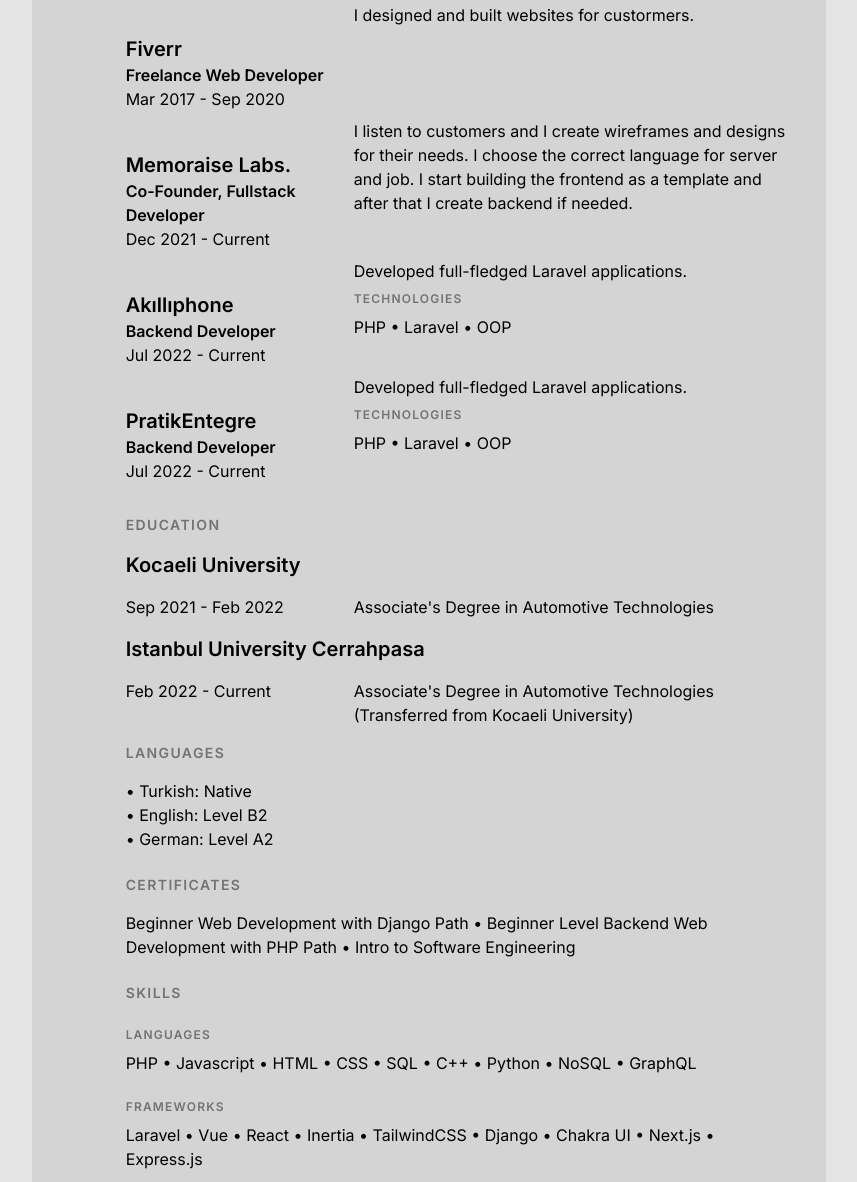
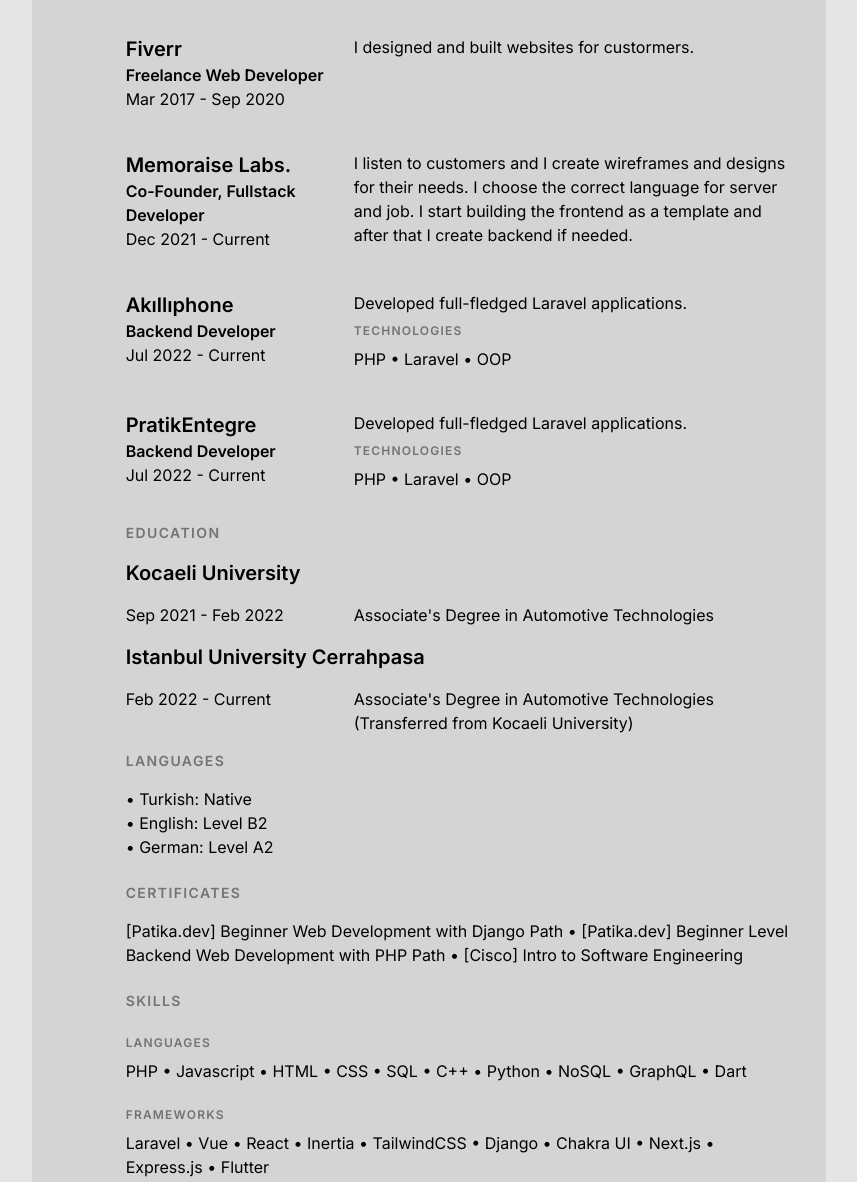
Before and after one commit to onursedef/resume, a website built with Vite: page index.html in a window 1280 px wide. Shown: the part 401-1583 px from the top of the page, without its empty margins (211-1068 px from the left). Built offline with nearby package versions, Linux system fonts and the light colour scheme; a web font is replaced by a local one.

Commit message:
Certifiation links added, style changes

```diff
--- a/index.html
+++ b/index.html
@@ -64,7 +64,7 @@
           <p class="font-semibold">Freelance Web Developer</p>
           <p>Mar 2017 - Sep 2020</p>
         </div>
-        <div class="content">
+        <div class="content mt-6">
           <p>I designed and built websites for custormers.</p>
         </div>
         <div class="md:col-span-4 col-span-1 mt-6">
@@ -76,7 +76,7 @@
           <p class="font-semibold">Co-Founder, Fullstack Developer</p>
           <p>Dec 2021 - Current</p>
         </div>
-        <div class="content">
+        <div class="content mt-6">
           <p>I listen to customers and I create wireframes and designs for their needs. I choose the correct language
             for server and job. I start building the frontend as a template and after that I create backend if needed.
           </p>
@@ -90,7 +90,7 @@
           <p class="font-semibold">Backend Developer</p>
           <p>Jul 2022 - Current</p>
         </div>
-        <div class="content">
+        <div class="content mt-6">
           <p>Developed full-fledged Laravel applications.</p>
           <p class="subheading-sm mt-2">Technologies</p>
           <p class="mt-2">PHP • Laravel • OOP</p>
@@ -104,7 +104,7 @@
           <p class="font-semibold">Backend Developer</p>
           <p>Jul 2022 - Current</p>
         </div>
-        <div class="content">
+        <div class="content mt-6">
           <p>Developed full-fledged Laravel applications.</p>
           <p class="subheading-sm mt-2">Technologies</p>
           <p class="mt-2">PHP • Laravel • OOP</p>
@@ -146,18 +146,34 @@
           Certificates
         </p>
         <div class="md:col-span-12 col-span-1">
-          Beginner Web Development with Django Path • Beginner Level Backend Web Development with PHP Path • Intro to Software Engineering
+          <p>
+            <span class="link">
+              <a href="https://app.patika.dev/certificates/p5mTiSG">
+                [Patika.dev] Beginner Web Development with Django Path
+              </a>
+            </span> •
+            <span class="link">
+              <a href="https://app.patika.dev/certificates/p5m6ncz">
+                [Patika.dev] Beginner Level Backend Web Development with PHP Path
+              </a>
+            </span> •
+            <span class="link">
+              <a href="https://forage-uploads-prod.s3.amazonaws.com/completion-certificates/Cisco2/kinDTvjiZRcYbwqLo_Cisco_uoq6pGF4sRiG5o3Mo_1658609222194_completion_certificate.pdf">
+                [Cisco] Intro to Software Engineering
+              </a>
+            </span>
+          </p>
         </div>
         <p class="subheading mt-2">
           Skills
         </p>
         <div class="md:col-span-12 mt-2 col-span-1">
           <p class="subheading-sm">Languages</p>
-          <p class="mt-2">PHP • Javascript • HTML • CSS • SQL • C++ • Python • NoSQL • GraphQL</p>
+          <p class="mt-2">PHP • Javascript • HTML • CSS • SQL • C++ • Python • NoSQL • GraphQL • Dart</p>
         </div>
         <div class="md:col-span-12 mt-2 col-span-1">
           <p class="subheading-sm">Frameworks</p>
-          <p class="mt-2">Laravel • Vue • React • Inertia • TailwindCSS • Django • Chakra UI • Next.js • Express.js</p>
+          <p class="mt-2">Laravel • Vue • React • Inertia • TailwindCSS • Django • Chakra UI • Next.js • Express.js • Flutter</p>
         </div>
         <div class="md:col-span-12 mt-2 col-span-1">
           <p class="subheading-sm">Other</p>
--- a/style.css
+++ b/style.css
@@ -50,7 +50,7 @@
   }
 
   .content {
-    @apply md:col-span-8 col-span-1 -mt-2 h-full;
+    @apply md:col-span-8 col-span-1 -mt-2;
   }
 
   .ed-sum {
```
Also changed, not shown: 1 other file.
